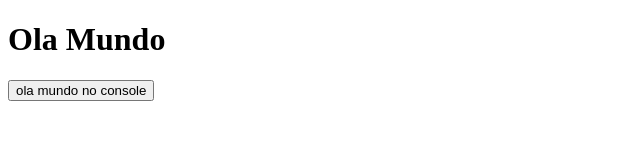
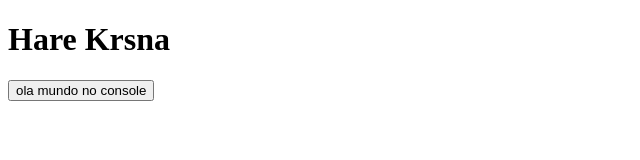
Before and after one commit to ERossatto/teste, a website: page page/index.html in a window 1280 px wide. Shown: the full height of the page, 0-640 px from the left. Drawn offline with Linux system fonts and the light colour scheme.

Commit message:
Change title

```diff
--- a/page/index.html
+++ b/page/index.html
@@ -7,7 +7,7 @@
   <title>Document</title>
 </head>
 <body>
-  <h1>Ola Mundo</h1>
+  <h1>Hare Krsna</h1>
   <button onclick="olaMundo()">ola mundo no console</button>
   <script src="./index.js"></script>
 </body>
```
